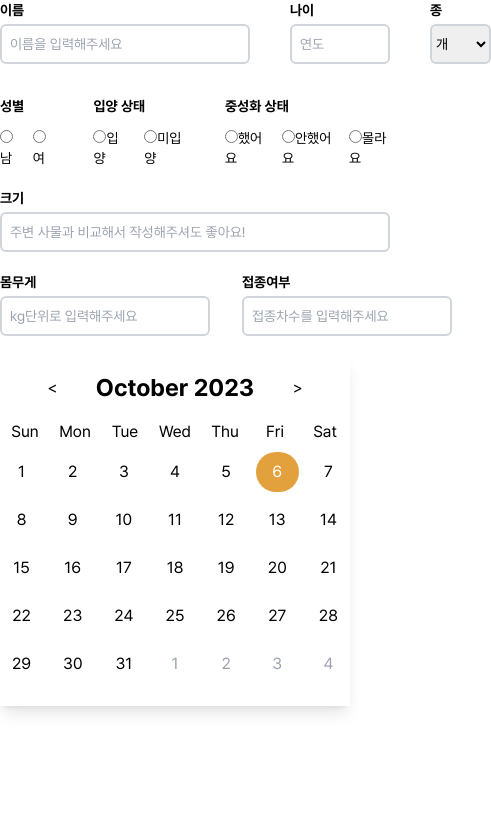
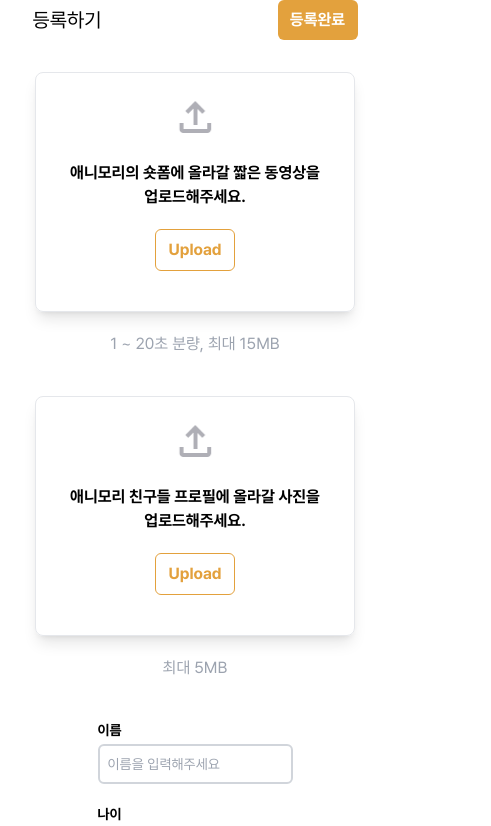
Before and after one commit to Step3-kakao-tech-campus/Team16_FE, a React (Create React App) app: page /register in a window 390 px wide. Shown: the top 826 px of the page, 491 px wide, since content can reach past the window. Built offline with nearby package versions, Linux system fonts and the light colour scheme.

Commit message:
feat: 반응형 추가

```diff
--- a/src/components/atoms/RadioButton.tsx
+++ b/src/components/atoms/RadioButton.tsx
@@ -17,7 +17,7 @@ const RadioButton = ({
     <div>
       <label htmlFor="radio">
         <input
-          className=" accent-brand-color"
+          className=" accent-brand-color  whitespace-nowrap"
           type="radio"
           name={name}
           value={value}
--- a/src/components/molecules/RadioGroup.tsx
+++ b/src/components/molecules/RadioGroup.tsx
@@ -18,10 +18,10 @@ const RadioGroup = () => {
   };
 
   return (
-    <div className="flex gap-10">
+    <div className="flex flex-col sm:flex-row sm:gap-20 justify-center">
       <div>
-        <h2 className="font-semibold text-sm my-3">성별</h2>
-        <div className="flex gap-3 text-sm">
+        <h2 className="font-semibold my-3  whitespace-nowrap">성별</h2>
+        <div className="grid grid-cols-2 gap-8 text-sm  sm:whitespace-nowrap">
           <RadioButton
             label="남"
             name="sex" // 고유한 name 속성 설정
@@ -40,8 +40,10 @@ const RadioGroup = () => {
       </div>
 
       <div>
-        <h2 className="font-semibold text-sm my-3">입양 상태</h2>
-        <div className="flex gap-5 text-sm">
+        <h2 className="font-semibold text-sm my-3 whitespace-nowrap">
+          입양 상태
+        </h2>
+        <div className="grid grid-cols-2  gap-5 text-sm sm:whitespace-nowrap">
           <RadioButton
             label="입양"
             name="adoptionStatus" // 고유한 name 속성 설정
@@ -59,8 +61,10 @@ const RadioGroup = () => {
         </div>
       </div>
       <div>
-        <h2 className="font-semibold text-sm my-3">중성화 상태</h2>
-        <div className="flex gap-4 text-sm">
+        <h2 className="font-semibold text-sm my-3 whitespace-nowrap">
+          중성화 상태
+        </h2>
+        <div className="grid grid-cols-3 gap-8 text-sm sm:whitespace-nowrap">
           <RadioButton
             label="했어요"
             name="neutralizationStatus" // 고유한 name 속성 설정
--- a/src/components/organisms/VMRegisterForm.tsx
+++ b/src/components/organisms/VMRegisterForm.tsx
@@ -8,9 +8,9 @@ type RegisterProps = {
 
 const MRegisterForm = ({ handleChange }: RegisterProps) => {
   return (
-    <div className="justify-center w-full">
-      <div className="flex flex-col-3 gap-10 max-w-[600px]  text-sm  mb-5">
-        <div className=" max-w-[250px]">
+    <div className="flex flex-col items-center gap-8 mt-10">
+      <div className="flex flex-col sm:flex-row  justify-center gap-5 sm:gap-20 w-1/2 text-sm  mb-5">
+        <div className="">
           <InputGroup
             id="name"
             name="이름"
@@ -19,10 +19,10 @@ const MRegisterForm = ({ handleChange }: RegisterProps) => {
             onChange={(e) => {
               handleChange(e);
             }}
-            autocomplete="email"
+            autocomplete="name"
           />
         </div>
-        <div className=" max-w-[100px] text-sm">
+        <div className="text-sm">
           <InputGroup
             id="age"
             name="나이"
@@ -31,15 +31,15 @@ const MRegisterForm = ({ handleChange }: RegisterProps) => {
             onChange={(e) => {
               handleChange(e);
             }}
-            autocomplete="email"
+            autocomplete="age"
           />
         </div>
         <SelectBox />
       </div>
-      <div className=" mb-5">
+      <div className="flex justify-center gap-5 sm:gap-20 w-1/2 text-sm  mb-5">
         <RadioGroup />
       </div>
-      <div className=" max-w-[450px] mb-5  text-sm">
+      <div className="flex justify-center gap-5 sm:gap-20 w-1/2 text-sm  mb-5">
         <InputGroup
           id="size"
           name="크기"
@@ -48,32 +48,32 @@ const MRegisterForm = ({ handleChange }: RegisterProps) => {
           onChange={(e) => {
             handleChange(e);
           }}
-          autocomplete="email"
+          autocomplete="size"
         />
       </div>
-      <div className="flex flex-col-3 gap-8 max-w-[600px] mb-5 text-sm">
-        <div className=" max-w-[210px]">
+      <div className="flex flex-col sm:flex-row justify-center gap-5 sm:gap-20 w-1/2 text-sm  mb-5">
+        <div className="">
           <InputGroup
             id="weight"
             name="몸무게"
             type="number"
-            placeholder="kg단위로 입력해주세요"
+            placeholder="kg 단위로 입력해주세요"
             onChange={(e) => {
               handleChange(e);
             }}
-            autocomplete="email"
+            autocomplete="weight"
           />
         </div>
-        <div className=" max-w-[210px]">
+        <div className="">
           <InputGroup
-            id="vaccination"
+            id="vaccinationStatus"
             name="접종여부"
-            type="number"
+            type="text"
             placeholder="접종차수를 입력해주세요"
             onChange={(e) => {
               handleChange(e);
             }}
-            autocomplete="email"
+            autocomplete="vaccinationStatus"
           />
         </div>
       </div>
--- a/src/pages/RegisterPage.tsx
+++ b/src/pages/RegisterPage.tsx
@@ -1,9 +1,11 @@
 import Calendar from 'components/atoms/Calendar';
 import MRegisterForm from 'components/organisms/MRegisterForm';
+import RegisterHeader from 'components/organisms/RegisterHeader';
 
 const RegisterPage = () => {
   return (
     <div>
+      <RegisterHeader />
       <MRegisterForm />
       <Calendar />
     </div>
```
